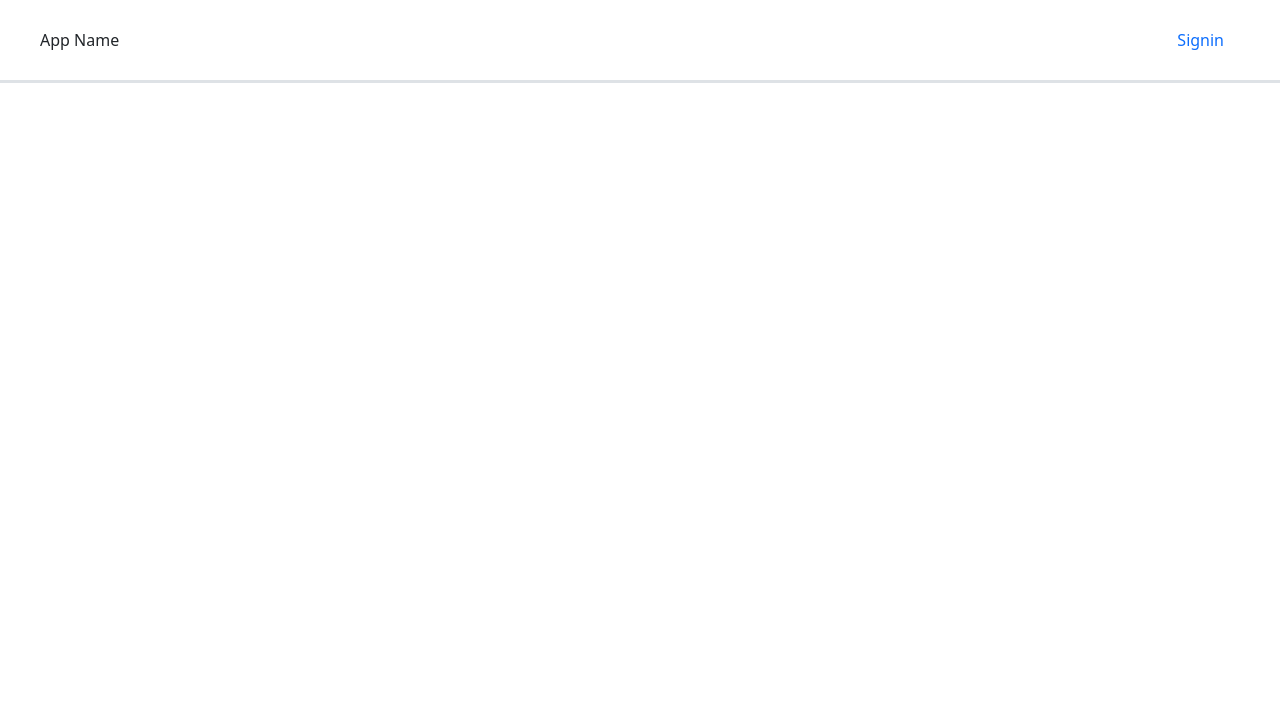
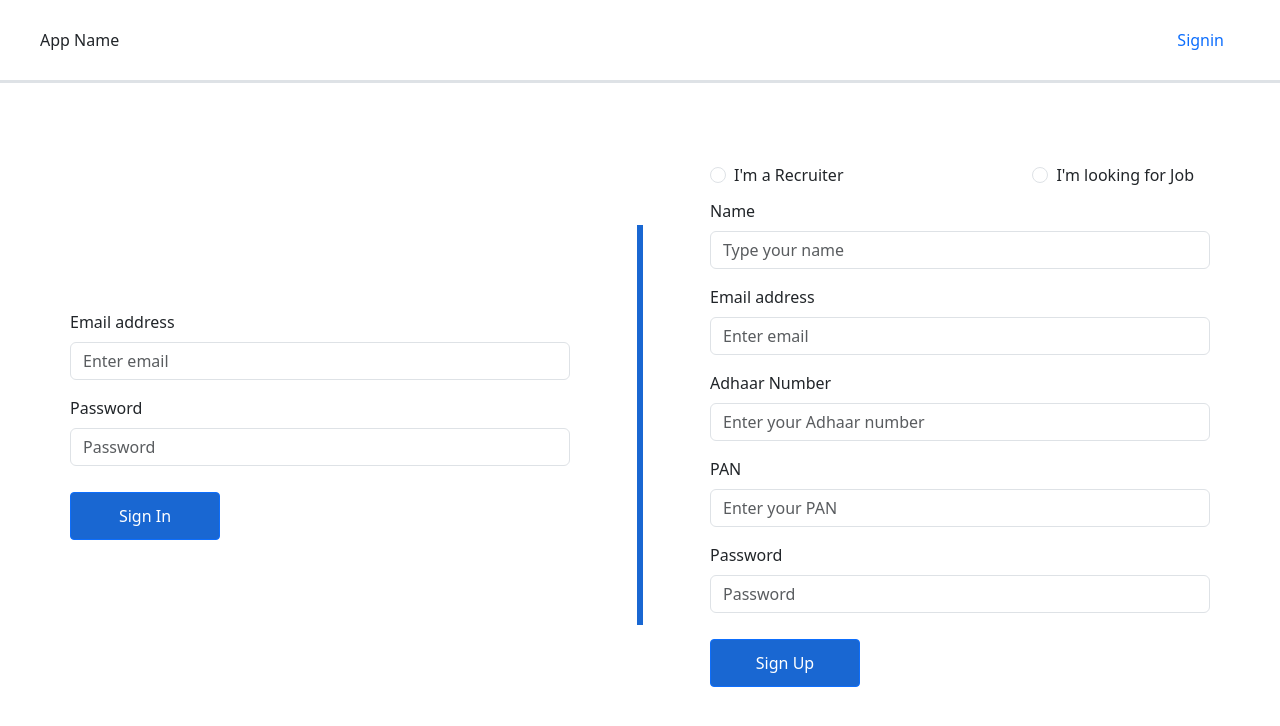
Before and after one commit to IpsitaRoy/recruitment-poc-repo, a React (Create React App) app: page /profile in a window 1280 px wide. Shown: the top 726 px of the page. Built offline with nearby package versions, Linux system fonts and the light colour scheme.

Commit message:
Current user and login logic

```diff
--- a/src/App.js
+++ b/src/App.js
@@ -1,5 +1,5 @@
 import React, { createContext, useState } from "react";
-import { Routes, Route } from "react-router-dom";
+import { Routes, Route, useNavigate } from "react-router-dom";
 import Homepage from "./pages/homepage/Homepage";
 import SigninSignup from "./pages/signinandsignup/SigninSignup";
 import Header from "./components/header/Header";
@@ -13,18 +13,20 @@ export const GlobalContext = createContext();
 function App() {
   const [currentPath, setCurrentPath] = useState(window.location.pathname);
   const [status, setStatus] = useState(localStorage.getItem('status'));
+  const [isLoggedIn, setIsLoggedIn] = useState(false);
   return (
     <>
       <Provider store={store}>
         <GlobalContext.Provider value={{
           currentPath: [currentPath, setCurrentPath],
-          status: [status, setStatus]
+          status: [status, setStatus],
+          isLoggedIn: [isLoggedIn, setIsLoggedIn]
         }}>
           <Header />
           <Routes>
             <Route path="/" element={<Homepage />} />
             <Route path="/signin" element={<SigninSignup />} />
-            <Route path="/profile" element={<Profile />} />
+            <Route path="/profile" element={isLoggedIn ? <Profile /> : <SigninSignup />} />
           </Routes>
         </GlobalContext.Provider>
       </Provider>
--- a/src/components/Signin/index.js
+++ b/src/components/Signin/index.js
@@ -1,25 +1,89 @@
-import React from "react";
+import React, { useContext, useEffect, useState } from "react";
+import { GlobalContext } from "../../App";
+import { useNavigate } from "react-router-dom";
 import Button from 'react-bootstrap/Button';
 import Form from 'react-bootstrap/Form';
 import "./signin.scss";
 
 const Signin = () => {
+  const navigate = useNavigate();
+  const [isLoggedIn, setIsLoggedIn] = useContext(GlobalContext).isLoggedIn;
+  const [uemail, setUemail] = useState("");
+  const [upwd, setUpwd] = useState("");
+  const [isError, setIsError] = useState(false);
+  const emailHandler = (evt) => {
+    setUemail(evt.target.value);
+  };
+  const pwdHandler = (evt) => {
+
+    setUpwd(evt.target.value);
+  };
+  const signInHandler = (evt) => {
+    // const form = evt.currentTarget;
+    // if (form.checkValidity() === false) {
+    //   evt.prventDefault();
+    //   evt.stopPropogation();
+    // }
+    // setIsError(true);
+    // navigate("../profile");
+    const form = evt.currentTarget;
+    if (form.checkValidity() === false) {
+      evt.preventDefault();
+      evt.stopPropogation();
+    }
+    // var pattern = /^\w+@[a-zA-Z_]+?\.[a-zA-Z]{2,3}$/;
+    // const x=uname.match(pattern);
+    // console.log(x);
+    let canUserArray = JSON.parse(localStorage.getItem("canUserList"));
+    let recUserArray = JSON.parse(localStorage.getItem("recUserList"));
+    let flag = 0;
+    let currentUserDetails;
+    canUserArray && canUserArray.map((user) => {
+      if (user.email === uemail && user.pwd === upwd) {
+        flag = 1;
+        currentUserDetails = user;
+        return;
+      }
+    });
+    recUserArray && recUserArray.map((user) => {
+      if (user.email === uemail && user.pwd === upwd) {
+        flag = 1;
+        currentUserDetails = user;
+        return;
+      }
+    });
+    if (flag) {
+      localStorage.setItem("currentUser", JSON.stringify(currentUserDetails));
+      // setIsError(false);
+      setIsLoggedIn(true);
+      navigate("../profile");
+    }
+    else if (!flag) {
+      // setIsError(true);
+      setIsLoggedIn(false);
+      evt.preventDefault();
+    }
+  };
   return (
     <div className="sign-in-form">
       <Form>
         <Form.Group className="mb-3" controlId="formBasicEmail">
           <Form.Label>Email address</Form.Label>
-          <Form.Control type="email" placeholder="Enter email" />
+          <Form.Control type="email" placeholder="Enter email" onChange={emailHandler} required />
         </Form.Group>
 
         <Form.Group className="mb-3" controlId="formBasicPassword">
           <Form.Label>Password</Form.Label>
-          <Form.Control type="password" placeholder="Password" />
+          <Form.Control type="password" placeholder="Password" onChange={pwdHandler} required />
         </Form.Group>
 
-        <Button variant="primary" type="submit">
+        <Button variant="primary" type="submit" onClick={signInHandler}>
           Sign In
         </Button>
+        {/* {isError ? <Form.Text id="userAlreadyExists" muted>
+          A user with this email id already exists
+        </Form.Text> : <></>} */}
+
       </Form>
     </div>
   );
--- a/src/components/Signup/index.js
+++ b/src/components/Signup/index.js
@@ -1,10 +1,12 @@
-import React, { useState, useEffect } from "react";
+import React, { useState, useEffect, useContext } from "react";
 import { useNavigate } from "react-router-dom";
+import { GlobalContext } from "../../App";
 import Button from 'react-bootstrap/Button';
 import Form from 'react-bootstrap/Form';
 import "./signup.scss";
 
 const Signup = () => {
+  const [isLoggedIn, setIsLoggedIn] = useContext(GlobalContext).isLoggedIn;
   useEffect(() => {
     console.log(document.getElementById("status-recruiter"));
     let rec = document.getElementById("status-recruiter");
@@ -69,7 +71,9 @@ const Signup = () => {
         aadhar: uaadhar,
         pan: upan,
         pwd: upwd,
-        userstatus: signupFormUserStatus
+        userstatus: signupFormUserStatus,
+        userdetails: {},
+        userhasdetails: false
       };
       if (signupFormUserStatus === "recruiter") {
         let recUserListCopy = JSON.parse(localStorage.getItem("recUserList"));
@@ -101,6 +105,8 @@ const Signup = () => {
           localStorage.setItem("canUserList", temparrStr);
         }
       }
+      localStorage.setItem("currentUser", JSON.stringify(signupFormUserData));
+      setIsLoggedIn(true);
       //NAVIGATE TO USER Profile
       navigate("../profile");
     }
--- a/src/pages/profile/Profile.js
+++ b/src/pages/profile/Profile.js
@@ -5,7 +5,7 @@ import "./profile.scss";
 import { GlobalContext } from "../../App";
 
 const Profile = () => {
-  const [status, setStatus] = useContext(GlobalContext).status;
+  const status = localStorage.getItem("status");
   return (
     <div className="profile">
       {status === "recruiter" && <RecruiterProfile />}
```
